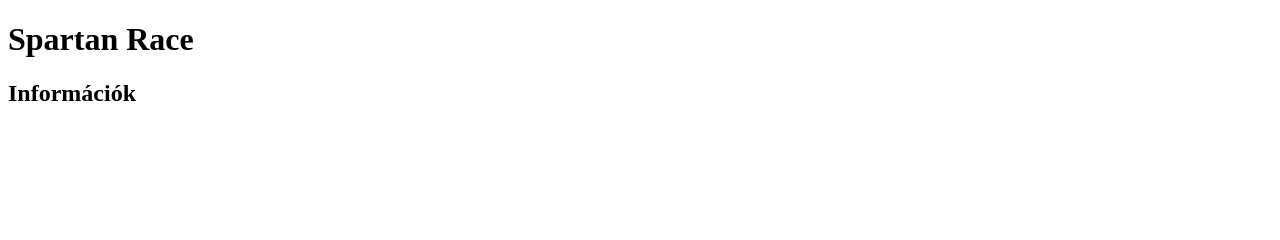
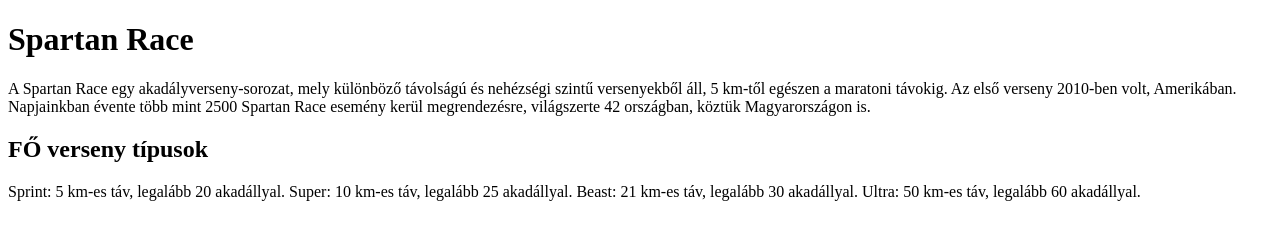
Before and after one commit to jedlikbalint/Spartan-Race.github.io, a plain HTML site: page text.html in a window 1280 px wide. Drawn offline with Linux system fonts and the light colour scheme.

Commit message:
Update text.html

```diff
--- a/text.html
+++ b/text.html
@@ -9,7 +9,20 @@
 <body>
     <h1>Spartan Race</h1>
 
-    <h2>Információk</h2>
-    <p></p>
+    <p>A Spartan Race egy akadályverseny-sorozat, mely különböző távolságú és nehézségi szintű versenyekből áll,
+         5 km-től egészen a maratoni távokig. Az első verseny 2010-ben volt, Amerikában. Napjainkban évente több
+          mint 2500 Spartan Race esemény kerül megrendezésre, világszerte 42 országban,
+         köztük Magyarországon is.
+    </p>
+    <h2>
+        FŐ verseny típusok
+    </h2>
+    <p>
+        Sprint: 5 km-es táv, legalább 20 akadállyal.
+        Super: 10 km-es táv, legalább 25 akadállyal.
+        Beast: 21 km-es táv, legalább 30 akadállyal.
+        Ultra: 50 km-es táv, legalább 60 akadállyal.
+    </p>
+
 </body>
 </html>
```
